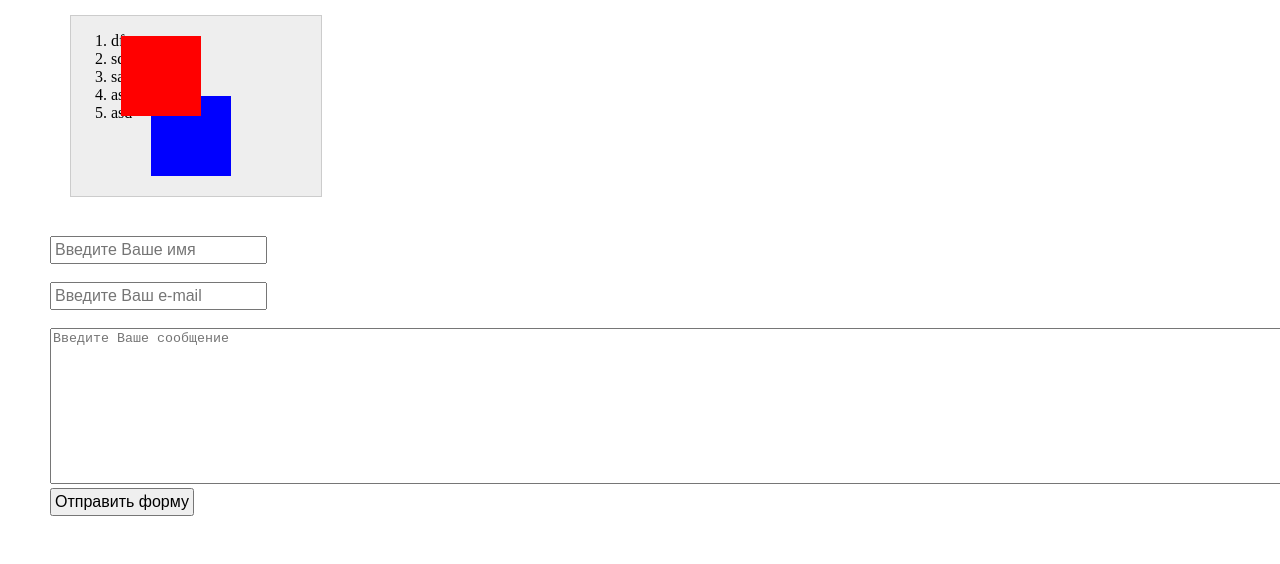
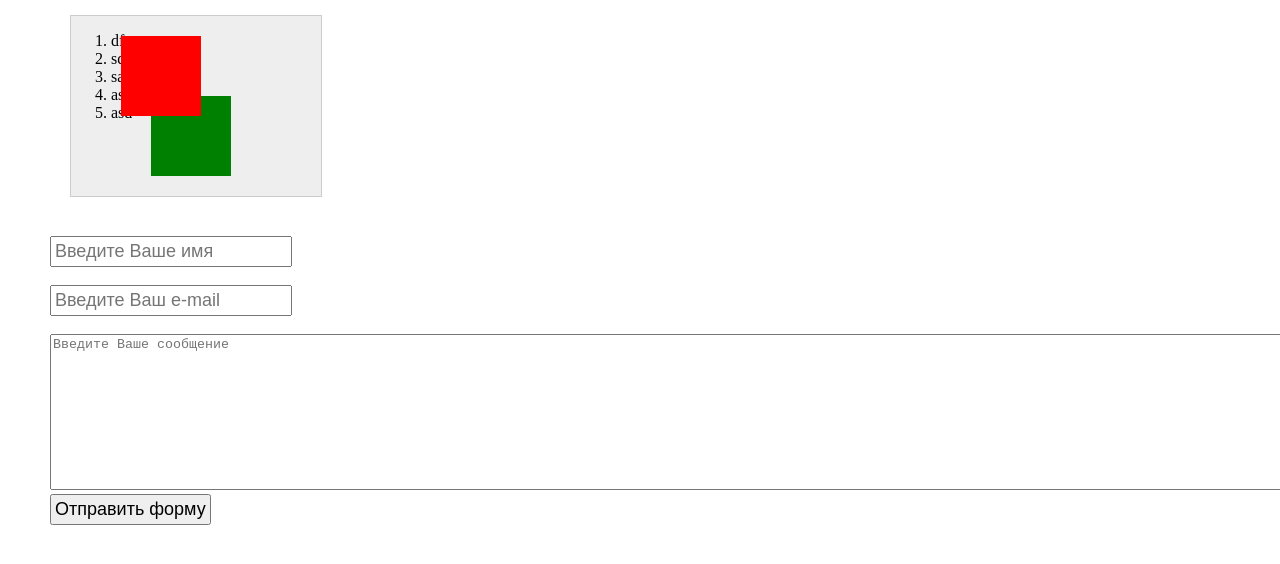
Before and after one commit to IlyaDem/frontend3, a plain HTML site: page index.html in a window 1280 px wide. Shown: the top 564 px of the page. Drawn offline with Linux system fonts and the light colour scheme.

Commit message:
second variant

```diff
--- a/my.css
+++ b/my.css
@@ -27,10 +27,10 @@ body{
 	left: 80px;
 	width: 80px;
 	height: 80px;
-	background-color:blue;
+	background-color:green;
 	z-index: 1;
 }
 input{
 	padding: 3px;
-	font-size: 16px;
+	font-size: 18px;
 }
```
